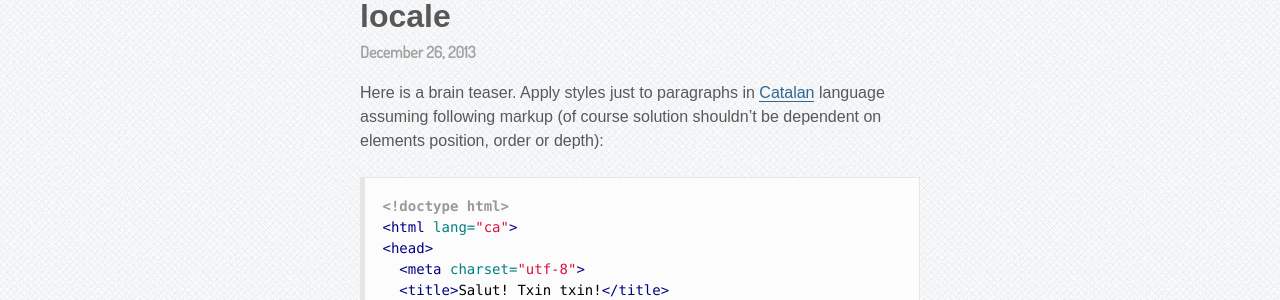
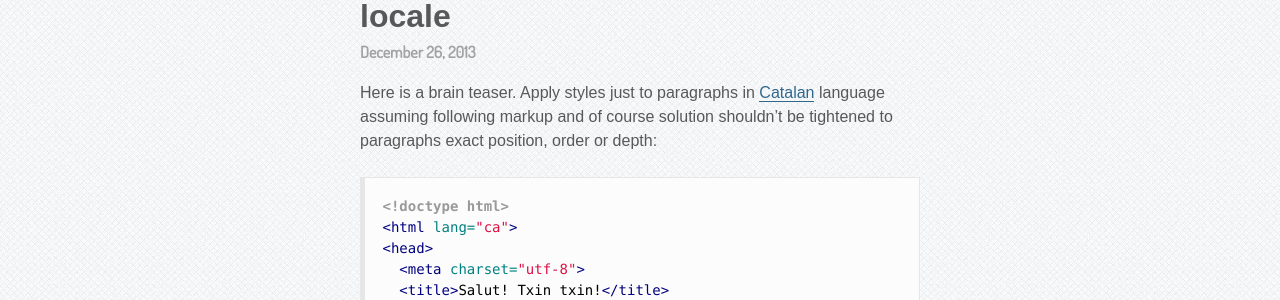
Before and after one commit to sergeylukin/sergeylukin.github.com, a Jekyll site: the page built from _posts/2013-12-26-styling-html-elements-based-on-locale.md, in a window 1280 px wide. Shown: the part 134-434 px from the top of the page. Built offline with Jekyll 4.4.1, drawn with Linux system fonts in a browser that asks for light colours; comment, search, counter and statistics services are not loaded.

Commit message:
Rephrase riddle condition

```diff
--- a/_posts/2013-12-26-styling-html-elements-based-on-locale.md
+++ b/_posts/2013-12-26-styling-html-elements-based-on-locale.md
@@ -7,8 +7,8 @@ title: "Styling HTML elements based on locale"
 
 Here is a brain teaser. Apply styles just to paragraphs in
 [Catalan](http://en.wikipedia.org/wiki/Catalan_language) language
-assuming following markup (of course solution shouldn't be
-dependent on elements position, order or depth):
+assuming following markup and of course solution shouldn't be
+tightened to paragraphs exact position, order or depth:
 
 {% highlight html %}
 <!doctype html>
```
